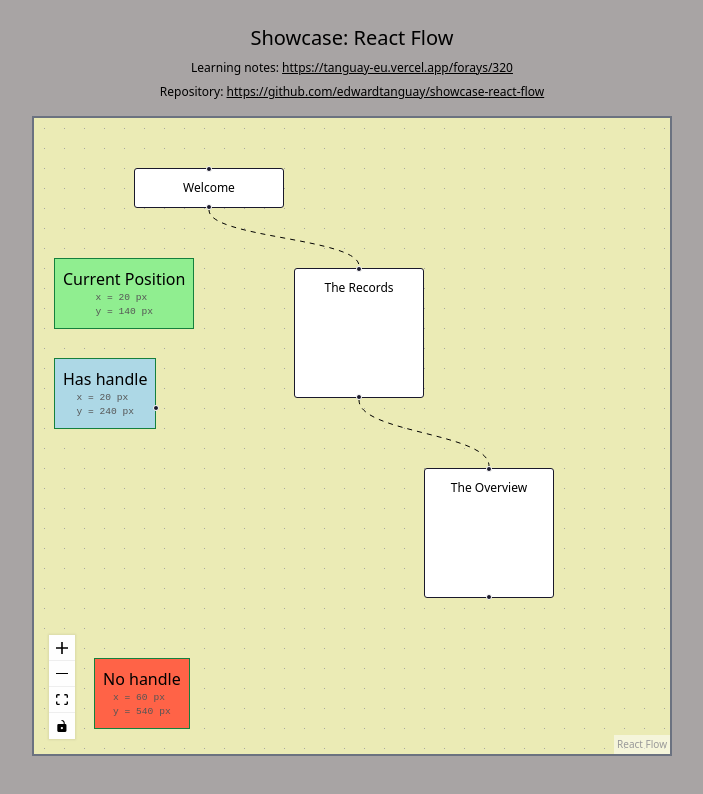
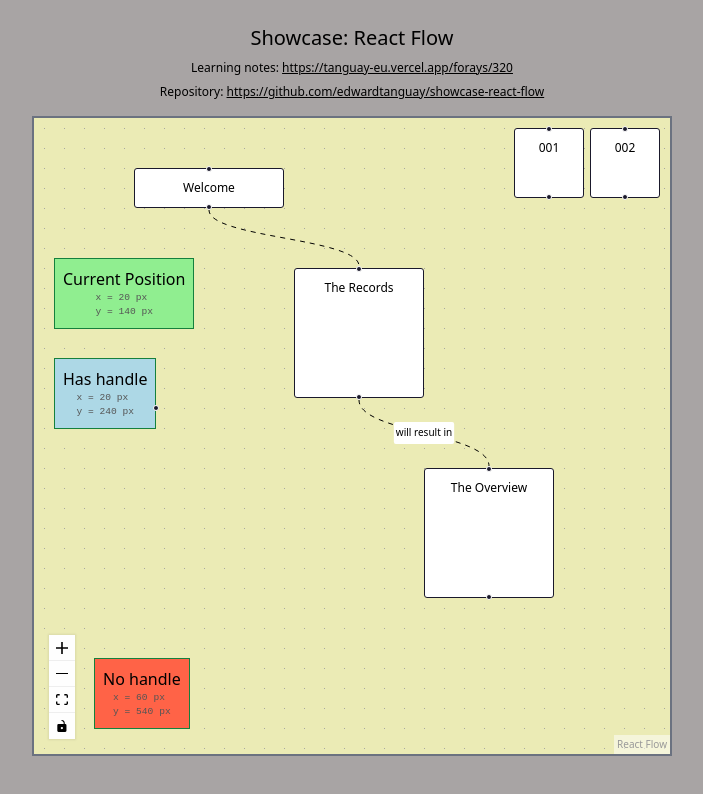
Before and after one commit to edwardtanguay/showcase-react-flow, a React (Vite) app: page / in a window 1280 px wide. Shown: the top 794 px of the page, without its empty margins (288-991 px from the left). Built offline with nearby package versions, Linux system fonts and the light colour scheme.

Commit message:
two boxes

```diff
--- a/src/App.tsx
+++ b/src/App.tsx
@@ -23,6 +23,7 @@ export default function App() {
 			...connection,
 			animated: false,
 			id: `${edges.length} + 1`,
+			label: "added"
 		};
 		setEdges((prevEdges) => addEdge(edge, prevEdges));
 	}, []);
--- a/src/edges/index.ts
+++ b/src/edges/index.ts
@@ -14,5 +14,6 @@ export const initialEdges: Edge[] = [
 		target: "4",
 		style: { stroke: "black" },
 		animated: true,
+		label: "will result in"
 	},
 ];
--- a/src/nodes/index.ts
+++ b/src/nodes/index.ts
@@ -57,6 +57,24 @@ export const initialNodes: AppNode[] = [
 		position: { x: 60, y: 540 },
 		height: 100,
 	},
+	{
+		id: "8",
+		data: {
+			label: "001",
+		},
+		position: { x: 480, y: 10 },
+		width: 70,
+		height: 70,
+	},
+	{
+		id: "9",
+		data: {
+			label: "002",
+		},
+		position: { x: 556, y: 10 },
+		width: 70,
+		height: 70,
+	},
 ];
 
 export const nodeTypes = {
```
